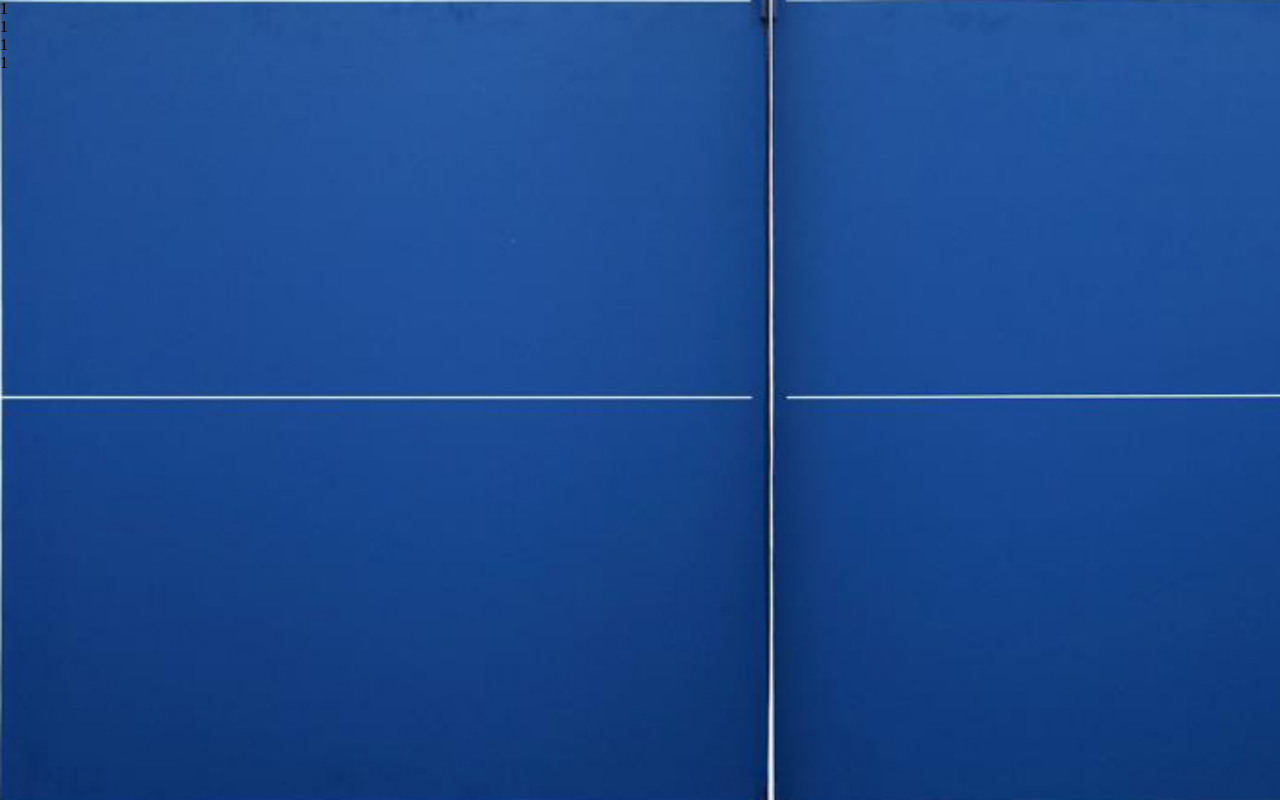
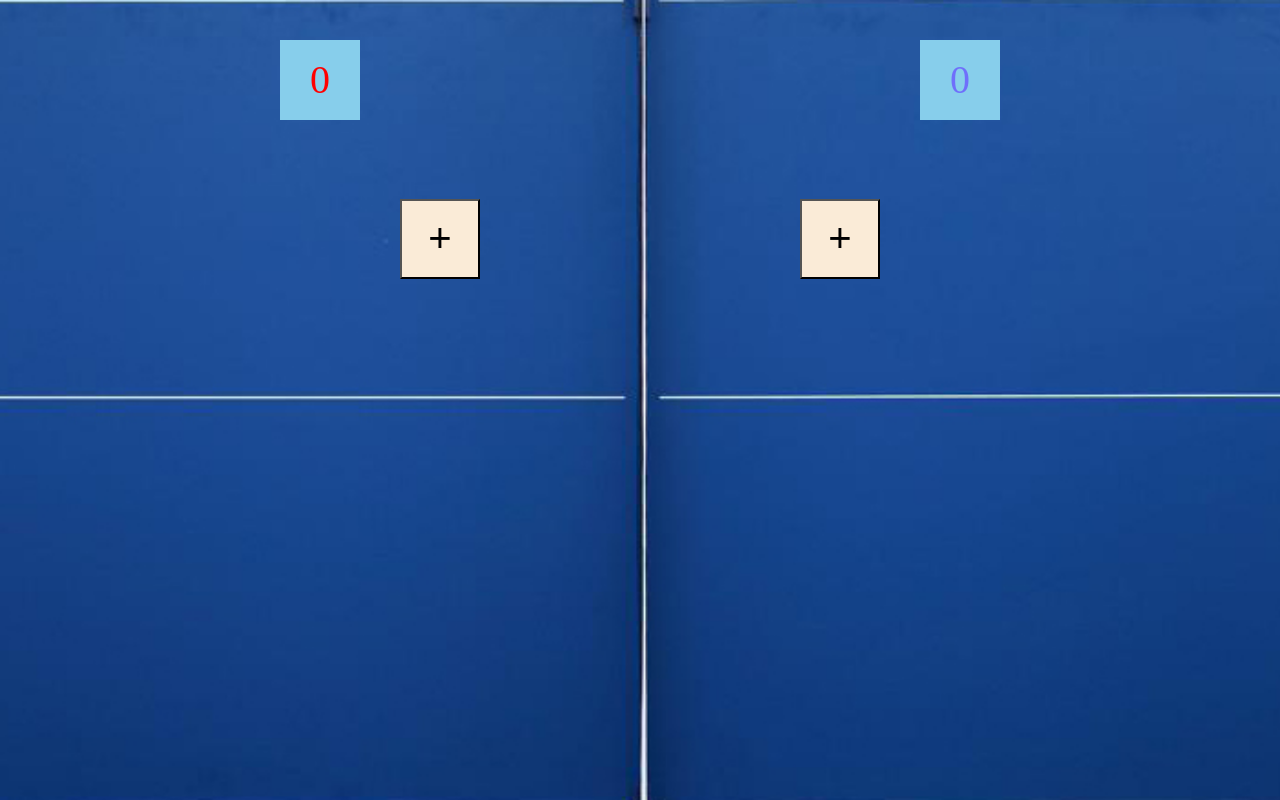
Before and after one commit to ArtemChepeliuk/tenis_score, a plain HTML site: page index.html in a window 1280 px wide. Drawn offline with Linux system fonts and the light colour scheme.

Commit message:
first commit

```diff
--- a/index.html
+++ b/index.html
@@ -1,5 +1,6 @@
 <!DOCTYPE html>
 <html>
+
 <head>
   <meta charset="utf-8" />
   <meta http-equiv="X-UA-Compatible" content="IE=edge">
@@ -8,22 +9,32 @@
   <link rel="stylesheet" type="text/css" media="screen" href="main.css" />
   <script src="main.js"></script>
 </head>
+
 <body>
   <div class="main">
     <div class="top">
-      <div class="section left_ball">
-        <div class="ball" id="lBall"></div>
-      </div>
-      <div class="section left_score">1</div>
-      <div class="section right_score">1</div>
-      <div class="section right_ball">
-        <div class="ball" id="rBall"></div>
-      </div>
+      <div class="section left_score">0</div>
+      <div class="section right_score">0</div>
     </div>
     <div class="bottom">
-      <div class="section left_plus" id="leftPlus">1</div>
-      <div class="section right_plus" id="rightPlus">1</div>
+      <div class="section left_ball">
+        <div class="ball" id="lBall">
+          <img src="img/ball.png" alt="ball">
+        </div>
+      </div>
+      <div class="section left plus" id="leftPlus">
+        <button>+</button>
+      </div>
+      <div class="section right plus" id="rightPlus">
+        <button >+</button>
+      </div>
+      <div class="section right_ball">
+        <div class="ball" id="lBall">
+          <img src="img/ball.png" alt="ball">
+        </div>
+      </div>
     </div>
   </div>
 </body>
+
 </html>
--- a/main.css
+++ b/main.css
@@ -1,21 +1,69 @@
-*{
+* {
   margin: 0;
   padding: 0;
   box-sizing: border-box;
 }
-body{
+
+body {
   background-color: bisque;
+  color: white;
+  font-size: 40px;
 }
 
-.main{
+img {
+  width: 100%;
+}
+
+.main {
   background-image: url('/img/table.jpg');
   background-size: cover;
   height: 100vh;
   max-height: 100%;
+  background-position: center;
   margin: 0 auto;
 }
 
-.top{
-  display: grid;
+.top,
+.bottom {
+  display: flex;
+  justify-content: space-around;
+  align-items: center;
+  min-height: 159px;
+}
+.bottom {
+  justify-content: space-between;
+}
 
+.section {
+  display: flex;
+  justify-content: center;
+  align-items: center;
 }
+
+.left_score {
+  color: red;
+  background-color: skyblue;
+  width: 80px;
+  height: 80px;
+  text-align: center;
+}
+
+.right_score {
+  color: rgb(111, 111, 251);
+  background-color: skyblue;
+  width: 80px;
+  height: 80px;
+}
+
+.ball {
+  max-width: 80px;
+  height: auto;
+  visibility: hidden;
+}
+
+button {
+  background-color: antiquewhite;
+  width: 80px;
+  height: 80px;
+  font-size: 40px;
+}
```
Also changed, not shown: img/ball.jpg (deleted), img/ball.png (added).
